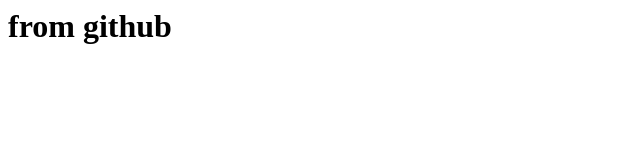
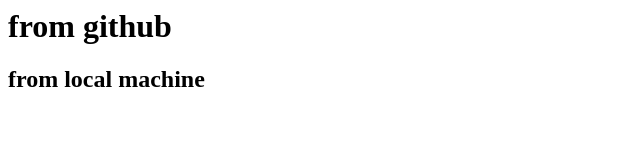
Before and after one commit to AshviniJedhe/from-github, a plain HTML site: page index.html in a window 1280 px wide. Shown: the whole page, without its empty margins (0-640 px from the left). Drawn offline with Linux system fonts and the light colour scheme.

Commit message:
modified index.html

```diff
--- a/index.html
+++ b/index.html
@@ -1 +1,2 @@
 <h1>from github</h1>
+<h2>from local machine</h2>
```
